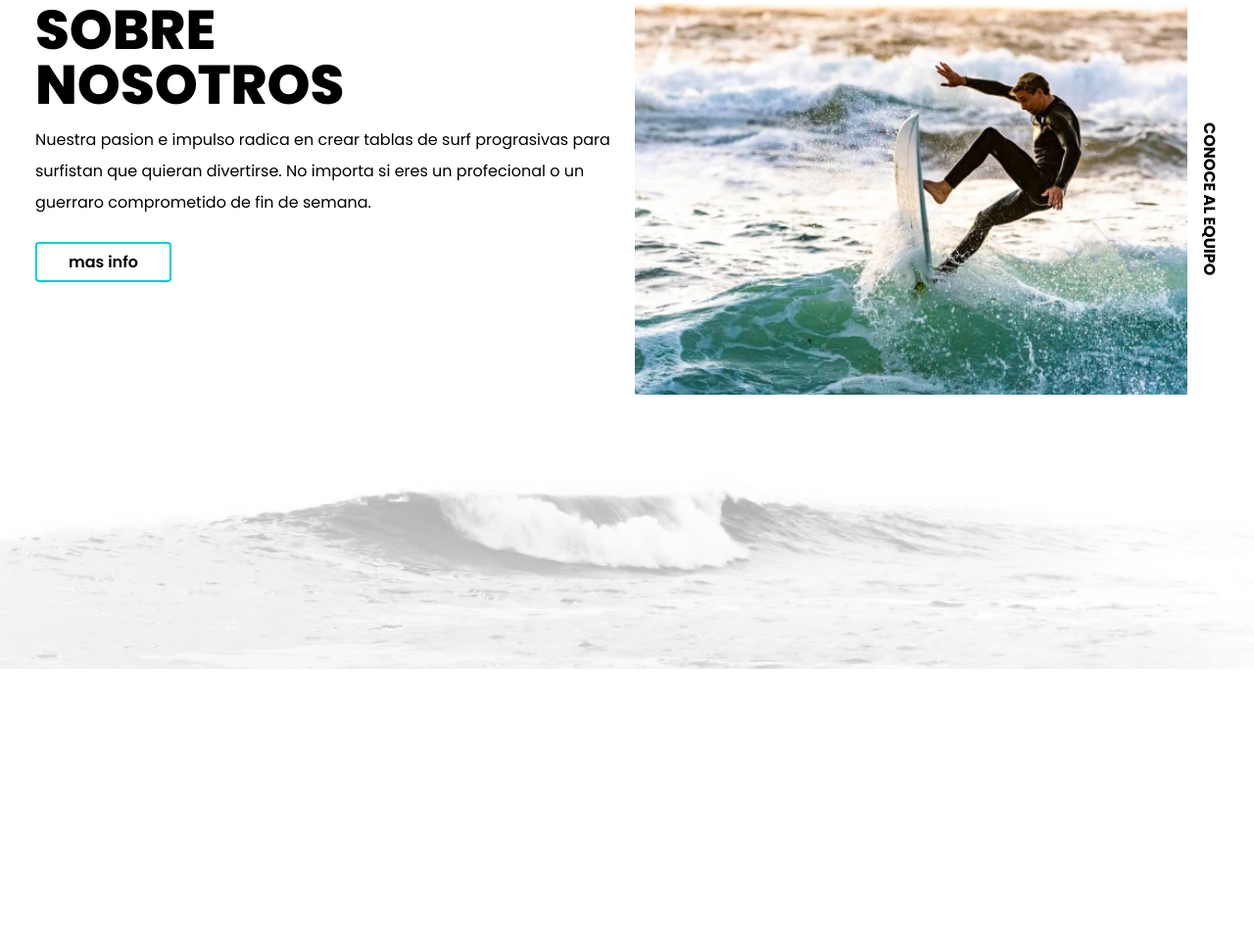
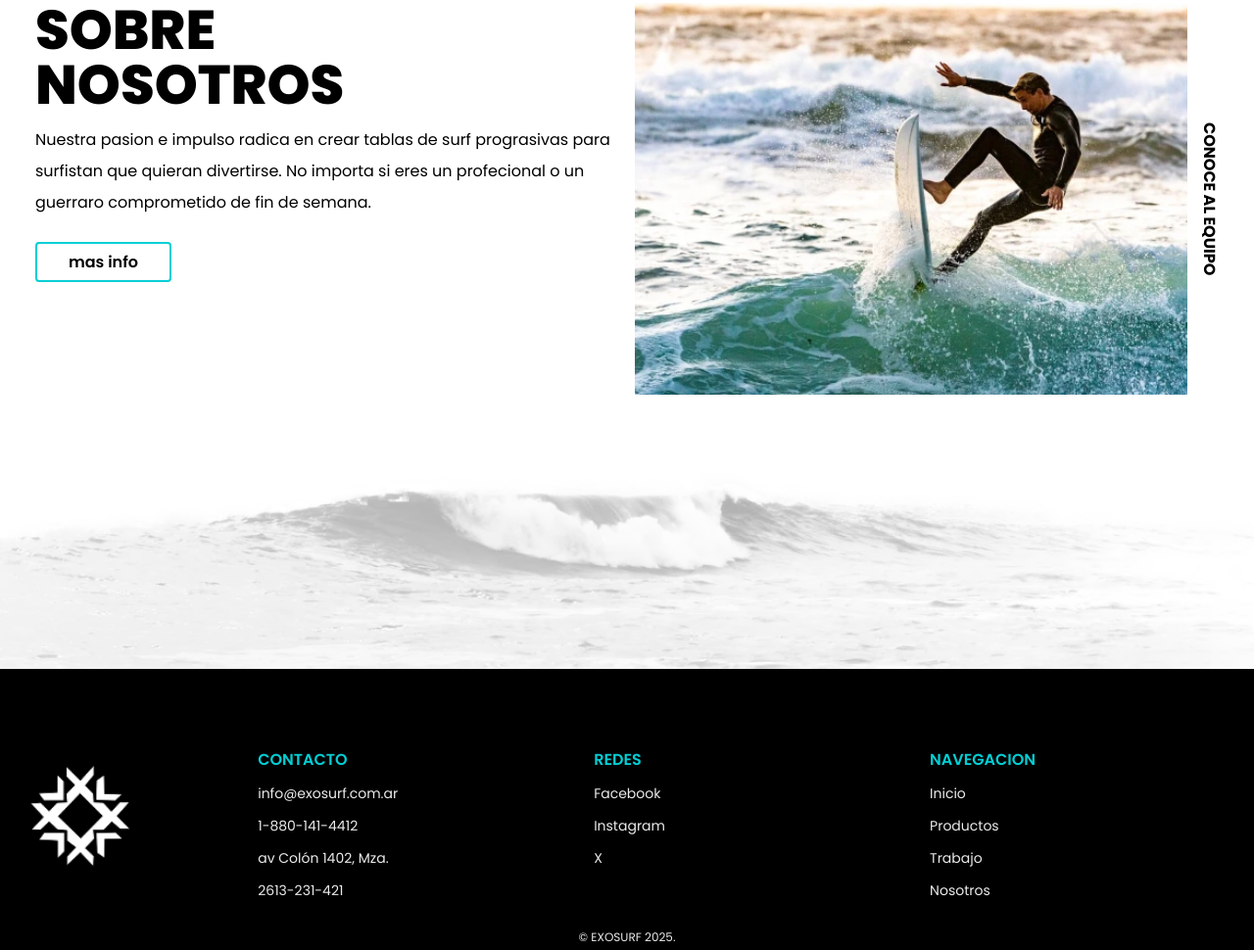
Before and after one commit to Diego-fdev/exo-surf, a plain HTML site: page index.html in a window 1280 px wide. Shown: the part 2215-3185 px from the top of the page at 98% size. Before the commit the page ends 2898 px from the top, so only its background shows below. Drawn offline with Linux system fonts and the light colour scheme.

Commit message:
añadido el footer principal

```diff
--- a/index.html
+++ b/index.html
@@ -168,6 +168,40 @@
     <div class="img-deco-final">
       <img src="/images/bg-about.webp" alt="" />
     </div>
+    <footer class="main-footer">
+      <div class="logo-footer">
+        <img src="/images/logo01.webp" alt="" />
+      </div>
+      <div class="info-footer">
+        <ul class="contacto-footer">
+          <li>
+            <span class="titulo">contacto</span>
+          </li>
+          <li>info@exosurf.com.ar</li>
+          <li>1-880-141-4412</li>
+          <li>av Colón 1402, Mza.</li>
+          <li>2613-231-421</li>
+        </ul>
+        <ul class="redes-footer">
+          <li>
+            <span class="titulo">redes</span>
+          </li>
+          <li>facebook</li>
+          <li>instagram</li>
+          <li>x</li>
+        </ul>
+        <ul class="navegacion-footer">
+          <li>
+            <span class="titulo">navegacion</span>
+          </li>
+          <li>inicio</li>
+          <li>productos</li>
+          <li>trabajo</li>
+          <li>nosotros</li>
+        </ul>
+      </div>
+      <div class="copy-footer">&copy; exosurf 2025.</div>
+    </footer>
     <script src="/app.js"></script>
   </body>
 </html>
--- a/styles.css
+++ b/styles.css
@@ -771,3 +771,95 @@ img {
 .img-deco-final img {
   object-fit: contain !important;
 }
+
+/*SECTION FOOTER*/
+
+.main-footer {
+  background: var(--main-black);
+  color: var(--main-white);
+  padding-inline: 12px;
+  max-width: 1440px;
+  margin-inline: auto;
+  padding-top: 80px;
+  display: flex;
+  flex-direction: column;
+  gap: 24px;
+}
+
+.logo-footer {
+  filter: invert(1);
+  height: 92px;
+  width: 92px;
+}
+
+.info-footer,
+.contacto-footer,
+.navegacion-footer,
+.redes-footer {
+  display: flex;
+  flex-direction: column;
+  gap: 12px;
+  list-style-type: none;
+}
+
+.info-footer {
+  gap: 24px;
+}
+
+.info-footer .titulo {
+  color: var(--main-color);
+  text-transform: uppercase;
+  font-weight: 600;
+  font-size: 16px;
+}
+.contacto-footer > li,
+.navegacion-footer > li {
+  font-size: 14px;
+}
+
+.redes-footer > li,
+.navegacion-footer > li {
+  text-transform: capitalize;
+  font-size: 14px;
+}
+
+.copy-footer {
+  width: 100%;
+  display: flex;
+  align-items: center;
+  justify-content: center;
+  font-size: 12px;
+  text-transform: uppercase;
+  padding-block: 4px;
+}
+
+@media (min-width: 640px) {
+  .info-footer {
+    flex-direction: row;
+  }
+  .info-footer > ul {
+    flex: 1;
+  }
+}
+
+@media (min-width: 768px) {
+  .main-footer {
+    flex-direction: row;
+    flex-wrap: wrap;
+  }
+  .logo-footer {
+    width: 120px;
+    height: 120px;
+  }
+  .info-footer {
+    width: 80%;
+    margin-left: auto;
+  }
+}
+
+@media (min-width: 1024px) {
+  .logo-footer {
+    width: 140px;
+    height: 140px;
+  }
+}
```
